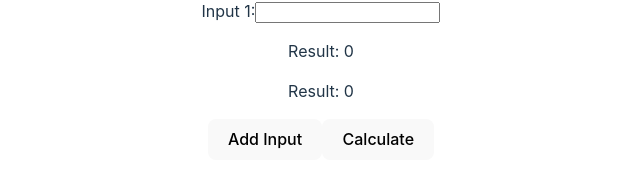
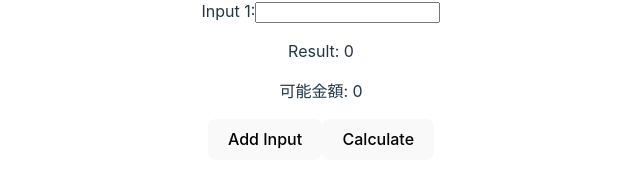
Before and after one commit to HYKTSNG/vite-project, a React (Vite) app: page / in a window 1280 px wide. Shown: the part 395-564 px from the top of the page, without its empty margins (319-959 px from the left). Built offline with nearby package versions, Linux system fonts and the light colour scheme.

Commit message:
表示名変更

```diff
--- a/src/App.tsx
+++ b/src/App.tsx
@@ -52,7 +52,7 @@ function App() {
           </div>
         ))}
         <p>Result: {result}</p>
-        <p>Result: {donationLimit - result}</p>
+        <p>可能金額: {donationLimit - result}</p>
         <button onClick={handleAddInput}>Add Input</button>
         <button onClick={handleCalculate}>Calculate</button>
       </div>
```
